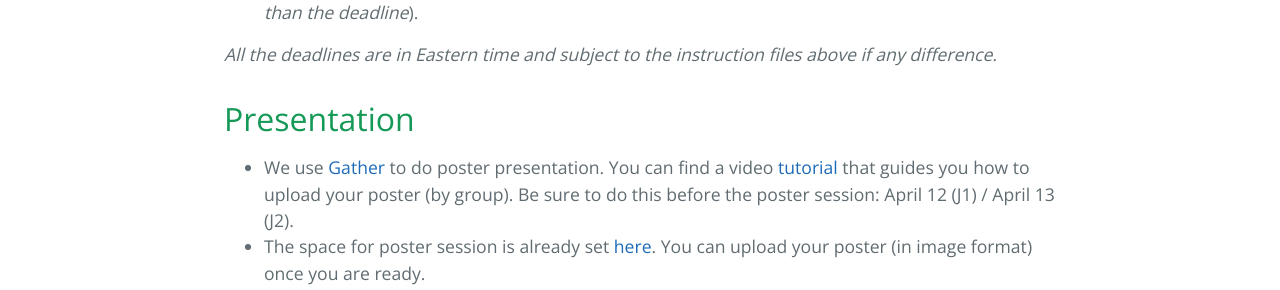
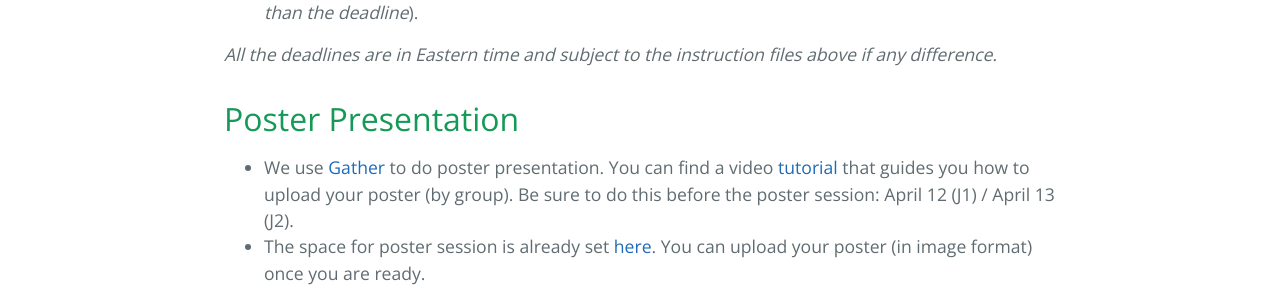
Before and after one commit to DeepGraphLearning/Math80600A_2023W, a Jekyll site: the page built from project.md, in a window 1280 px wide. Shown: the part 1341-1631 px from the top of the page. Built offline with Jekyll 4.4.1, drawn with Linux system fonts in a browser that asks for light colours.

Commit message:
[M] update project

```diff
--- a/project.md
+++ b/project.md
@@ -30,7 +30,7 @@ You may for sure use Google Colab! Or run your codes on Google Cloud Platform(GC
 *All the deadlines are in Eastern time and subject to the instruction files above if any difference.*
 
 
-## Presentation
+## Poster Presentation
 
 - We use [Gather](https://www.gather.town/) to do poster presentation. You can find a video [tutorial](https://www.dropbox.com/s/p6jxrab7zeag68s/gather_tutorial.mov?dl=0) that guides you how to upload your poster (by group). Be sure to do this before the poster session: April 12 (J1) / April 13 (J2).
 - The space for poster session is already set [here](https://app.gather.town/app/MLhk9ll8KsDMHZSo/MATH80600A_W23_Poster). You can upload your poster (in image format) once you are ready.
```
